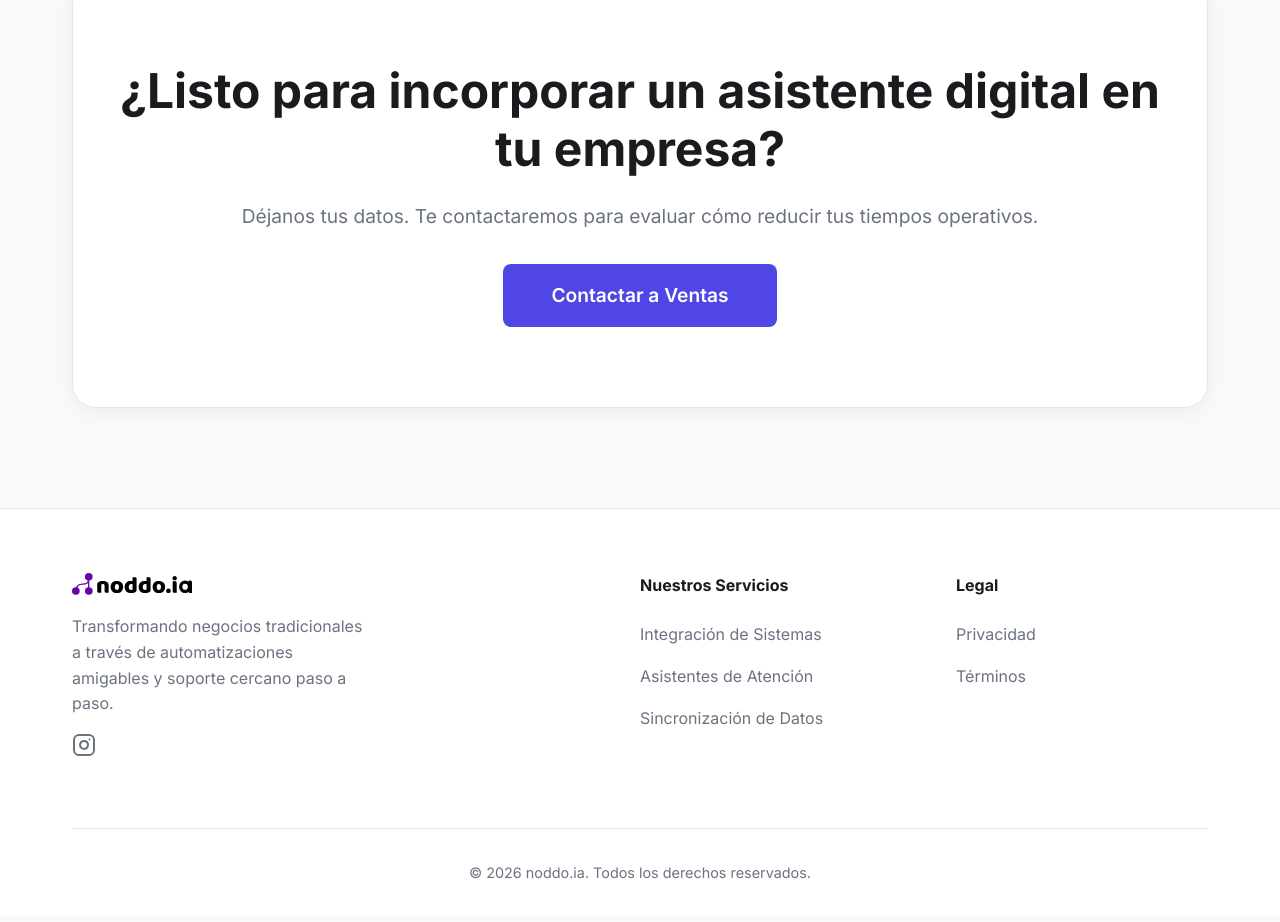
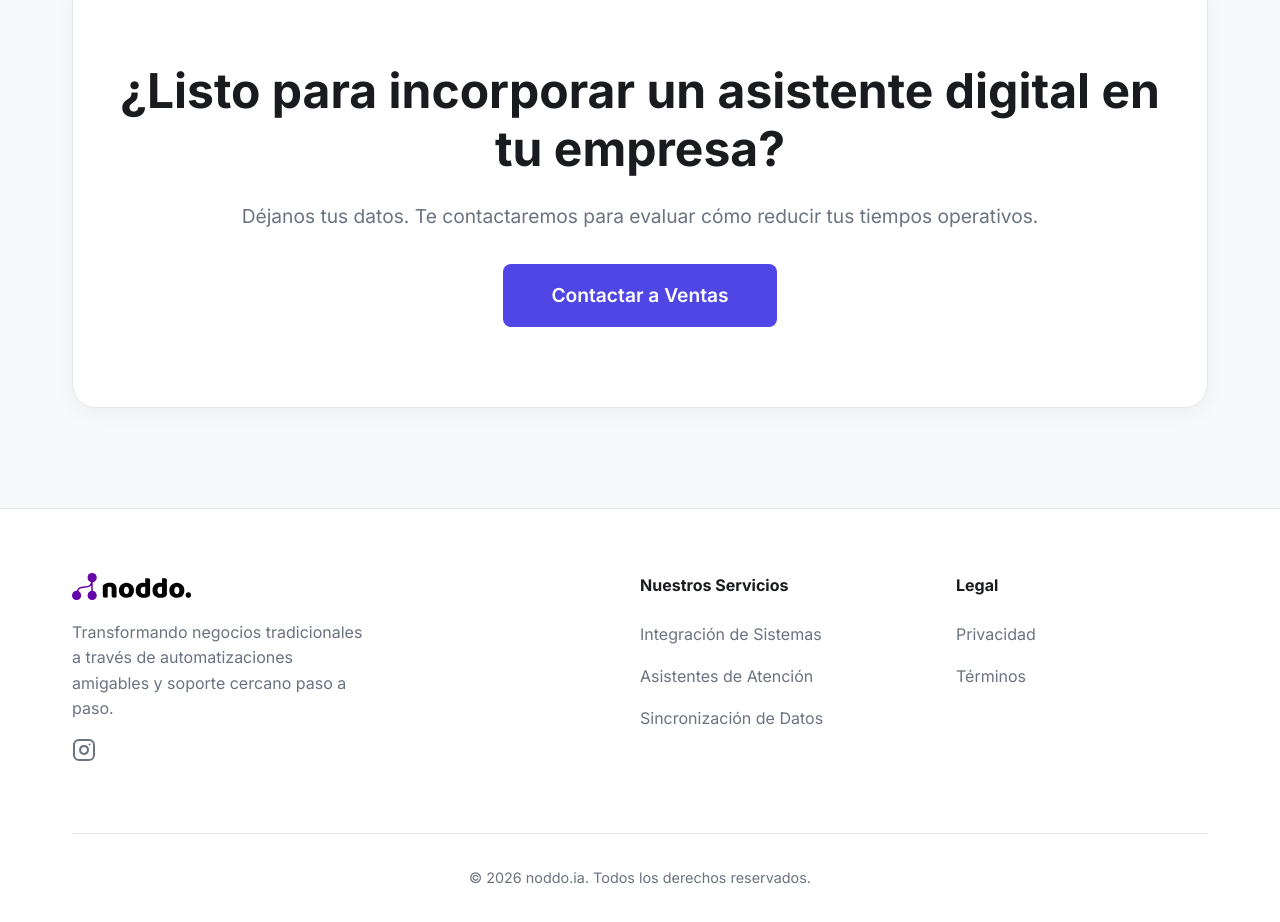
Before and after one commit to JuliSoldani/noddo.ia, a website built with Vite: page index.html in a window 1280 px wide. Shown: the part 4376-5298 px from the top of the page. Built offline with nearby package versions, Linux system fonts and the light colour scheme.

Commit message:
Update footer logo to match header logo

```diff
--- a/index.html
+++ b/index.html
@@ -296,7 +296,7 @@
             <div class="footer-grid">
                 <div>
                     <a href="#" class="logo-area" style="margin-bottom: 1rem;" aria-label="Inicio noddo.ia">
-                        <img src="./Logo.svg" alt="noddo.ia" width="120" style="height:auto;">
+                        <img src="./logo completo.svg" alt="noddo.ia" width="120" style="height:auto;">
                     </a>
                     <p class="footer-text" style="max-width: 300px; margin-bottom: 1rem;">Transformando negocios
                         tradicionales a través de
```
